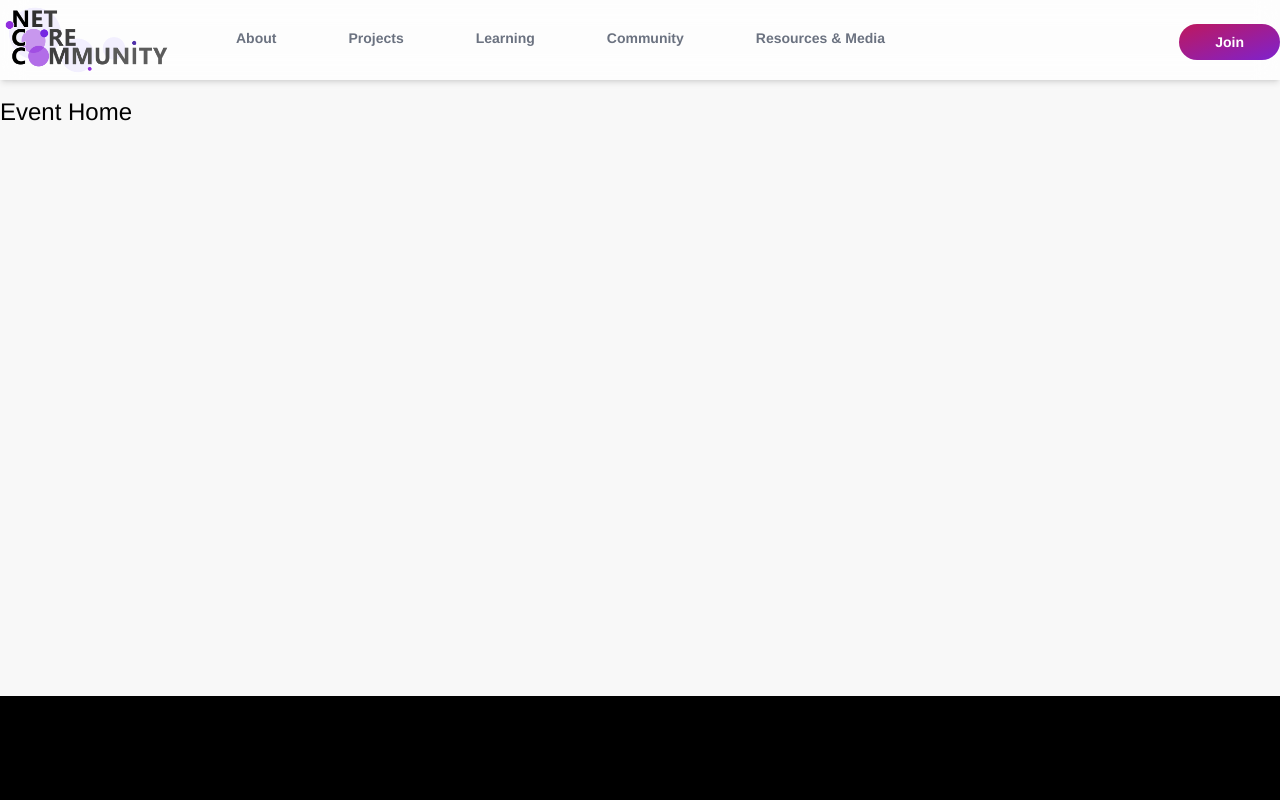
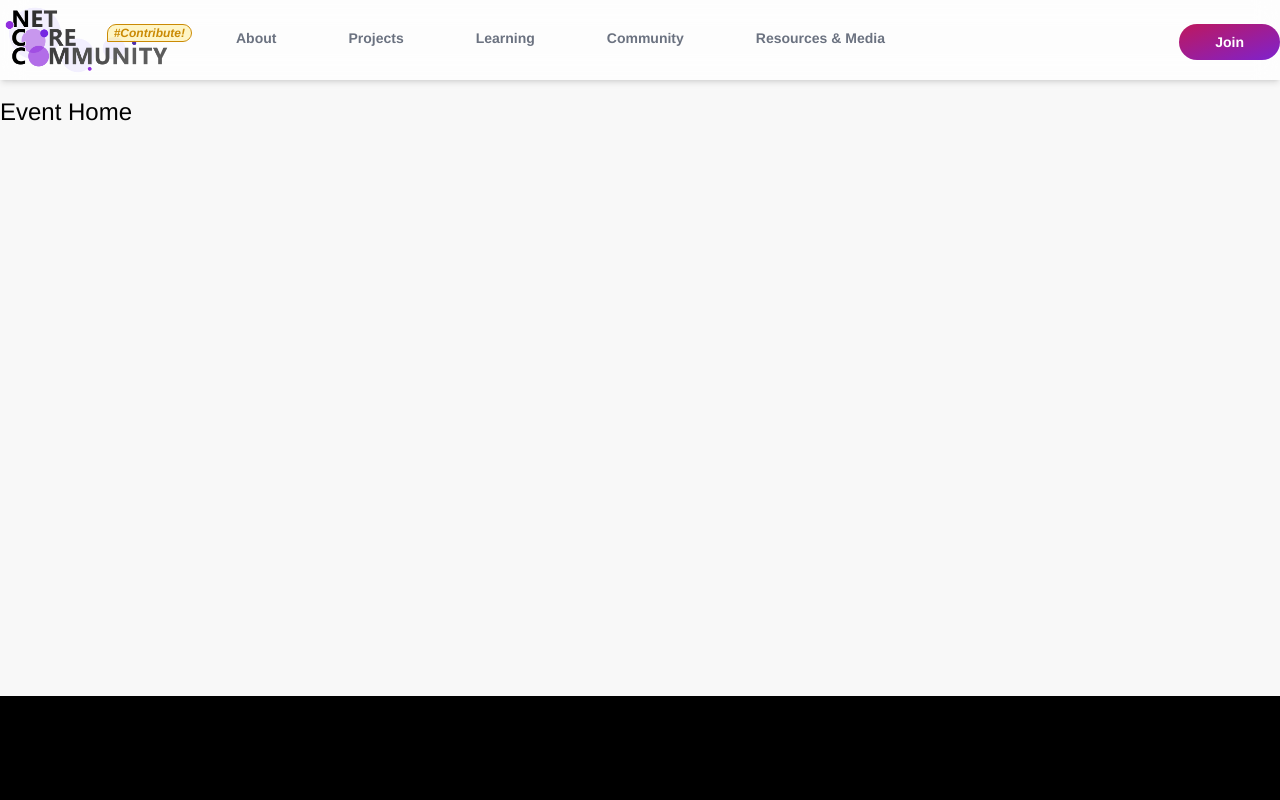
Before and after one commit to alexinea/ce, a Vue app in the folder app/: page / in a window 1280 px wide. Shown: the top 800 px of the page. Built offline with nearby package versions, Linux system fonts and the light colour scheme; a web font is replaced by a local one.

Commit message:
Update header

```diff
--- a/app/src/components/common/header/HeaderTitle.vue
+++ b/app/src/components/common/header/HeaderTitle.vue
@@ -174,9 +174,8 @@ onMounted(() => {
           <li class="header-sub-title header-sub-title-secondary">{{ $t("projects-block-get-involved") }}</li>
 
           <li class="header-content">
-            <anchor href="https://contribute.ncc.work" :title="$t('project-contribute')" target="_blank" mode="classic">
+            <anchor href="/" route-name="home" :title="$t('project-contribute')">
               {{ $t("project-contribute") }}
-              <right-small-up class="header-content-arrow" theme="filled" size="24" :fill="useIconColor" />
               <span>
                 {{ $t("project-contribute-desc") }}
               </span>
--- a/app/src/components/common/header/TitleFrame.vue
+++ b/app/src/components/common/header/TitleFrame.vue
@@ -1,11 +1,11 @@
 <script setup lang="ts">
-import { computed, ref } from "vue";
-import { usePreferredDark } from "@vueuse/core";
+import {computed, ref} from "vue";
+import {usePreferredDark} from "@vueuse/core";
 
-import { useUiStore } from "@/stores/uiStore";
-import { go, lockBody, unlockBody } from "@/hooks/usePageToolkits";
+import {useUiStore} from "@/stores/uiStore";
+import {lockBody, unlockBody} from "@/hooks/usePageToolkits";
 
-import { Close, HamburgerButton } from "@icon-park/vue-next";
+import {Close, HamburgerButton} from "@icon-park/vue-next";
 
 import JoinUsButton from "@/components/common/JoinUsButton.vue";
 import LeftRightLayout from "@/components/basic/LeftRightLayout.vue";
@@ -58,10 +58,13 @@ const switchMobileMenu = () => {
 
       <left-right-layout>
         <template #left>
-          <div class="inline-block align-top">
+          <div class="inline-block align-top relative">
             <a href="https://ncc.work/" target="_blank" title=".NET Core Community">
-              <img :src="useLogoUrl" width="180" alt="NCC" />
+              <img :src="useLogoUrl" width="180" alt="NCC"/>
             </a>
+            <div class="sub-title-tip">
+              #Contribute!
+            </div>
           </div>
           <div class="ml-5 inline-block">
 
@@ -87,17 +90,20 @@ const switchMobileMenu = () => {
       <left-right-layout>
 
         <template #left>
-          <div class="inline-block align-top mt-2 ml-4">
+          <div class="inline-block align-top mt-2 ml-4 relative">
             <a href="https://ncc.work/" target="_blank" title=".NET Core Community">
-              <img :src="useLogoUrl" width="140" alt="NCC" />
+              <img :src="useLogoUrl" width="140" alt="NCC"/>
             </a>
+            <div class="sub-title-tip-2">
+              #C!
+            </div>
           </div>
         </template>
 
         <template #right>
           <div class="mr-8 mt-8 cursor-pointer" @click="switchMobileMenu">
-            <hamburger-button v-show="!displayMobileMenu" theme="filled" size="28" :fill="useIconColor" />
-            <close v-show="displayMobileMenu" theme="filled" size="28" :fill="useIconColor" />
+            <hamburger-button v-show="!displayMobileMenu" theme="filled" size="28" :fill="useIconColor"/>
+            <close v-show="displayMobileMenu" theme="filled" size="28" :fill="useIconColor"/>
           </div>
         </template>
 
@@ -138,6 +144,18 @@ const switchMobileMenu = () => {
   @apply p-10;
 }
 
+.sub-title-tip {
+  @apply absolute bg-yellow-300/30 px-1.5 -right-3 top-6;
+  @apply border border-yellow-600 rounded-3xl rounded-bl-none;
+  @apply text-xs text-yellow-600 font-black italic;
+}
+
+.sub-title-tip-2{
+  @apply absolute bg-yellow-300/30 px-1.5 right-0 top-4;
+  @apply border border-yellow-600 rounded-3xl rounded-bl-none;
+  @apply text-xs text-yellow-600 font-black italic;
+}
+
 #mobile-menu {
   @apply fixed top-0 left-0 right-0 bottom-0;
   @apply z-30;
```
Lines whose indentation alone changed are shown as unchanged.
